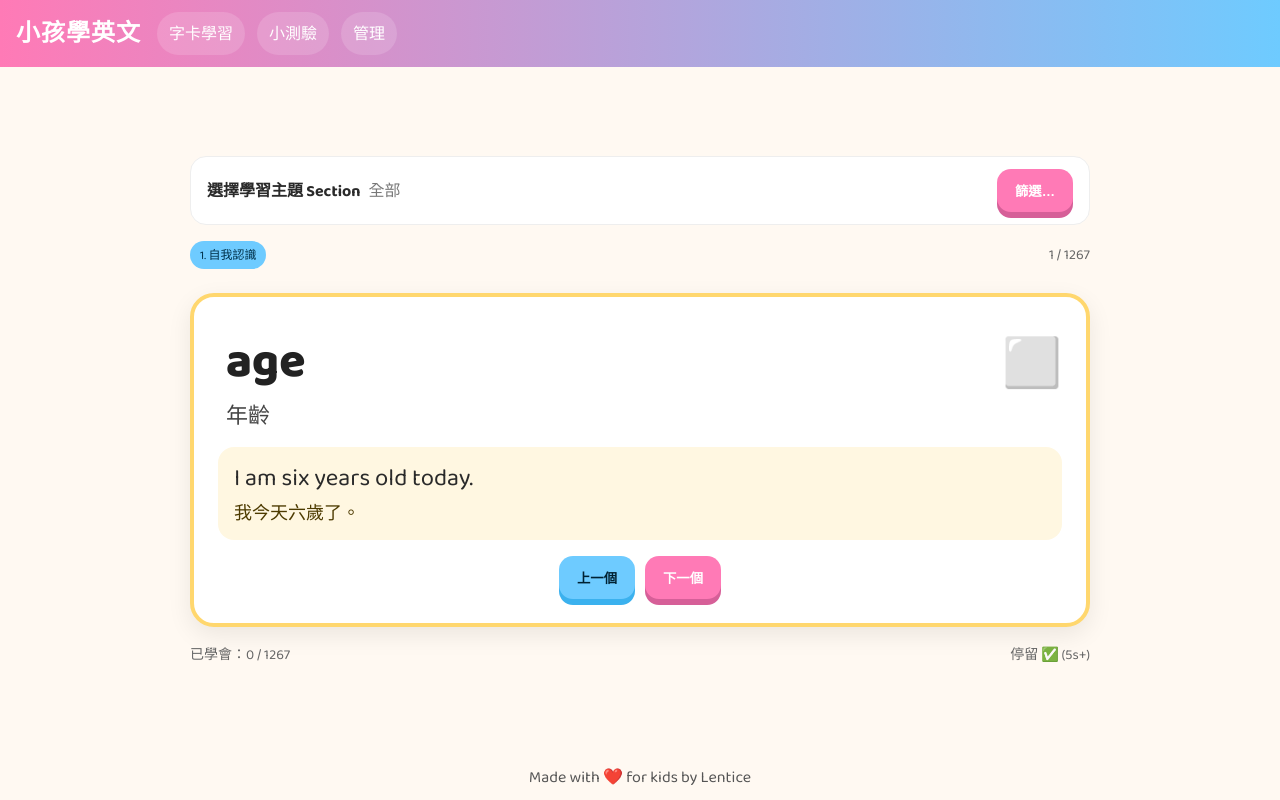
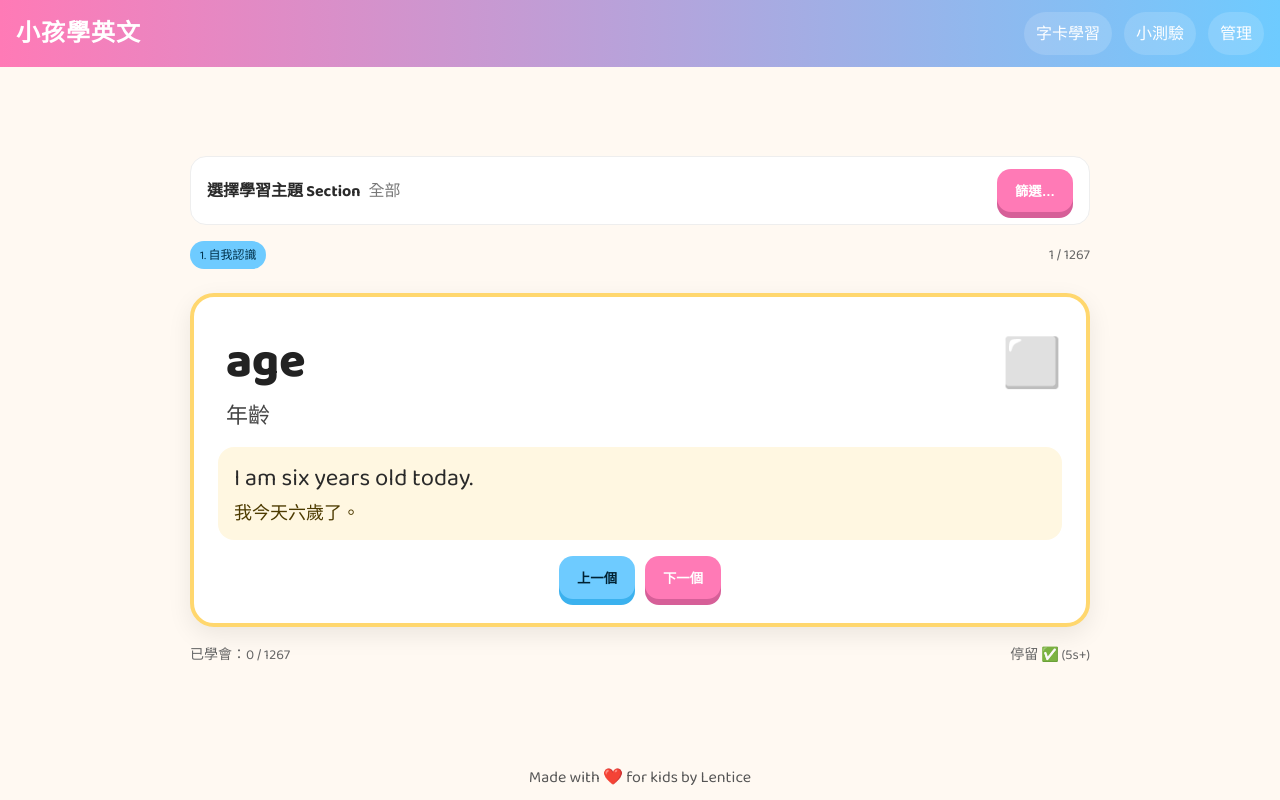
Before and after one commit to Lentice/kid_words, a React (Vite) app: page / in a window 1280 px wide. Built offline with nearby package versions, Linux system fonts and the light colour scheme.

Commit message:
fix: adjust layout in body and navigation for better alignment

```diff
--- a/src/styles/main.css
+++ b/src/styles/main.css
@@ -40,6 +40,7 @@ body {
     padding: 12px 16px;
     display: flex;
     align-items: center;
+    justify-content: space-between;
     gap: 16px;
     flex-wrap: wrap
 }
@@ -53,7 +54,8 @@ body {
 .nav {
     display: flex;
     gap: 12px;
-    align-items: center
+    align-items: center;
+    margin-left: auto
 }
 
 .nav a {
```
